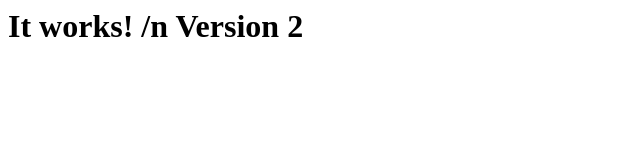
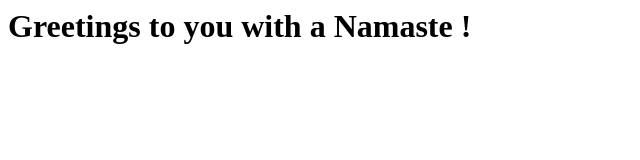
Before and after one commit to KapilKankal/Hello-India, a plain HTML site: page index.html in a window 1280 px wide. Shown: the whole page, without its empty margins (0-640 px from the left). Drawn offline with Linux system fonts and the light colour scheme.

Commit message:
Update index.html

```diff
--- a/index.html
+++ b/index.html
@@ -1 +1 @@
-<html><body><h1>It works! /n Version 2</h1></body></html>
+<html><body><h1>Greetings to you with a Namaste !</h1></body></html>
```
